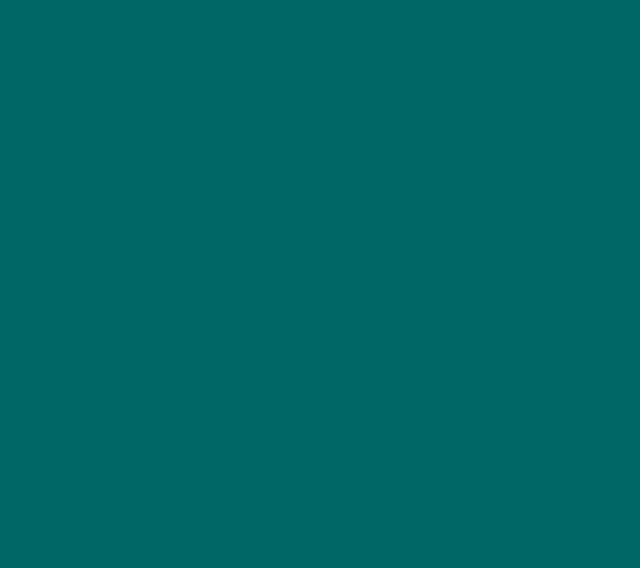
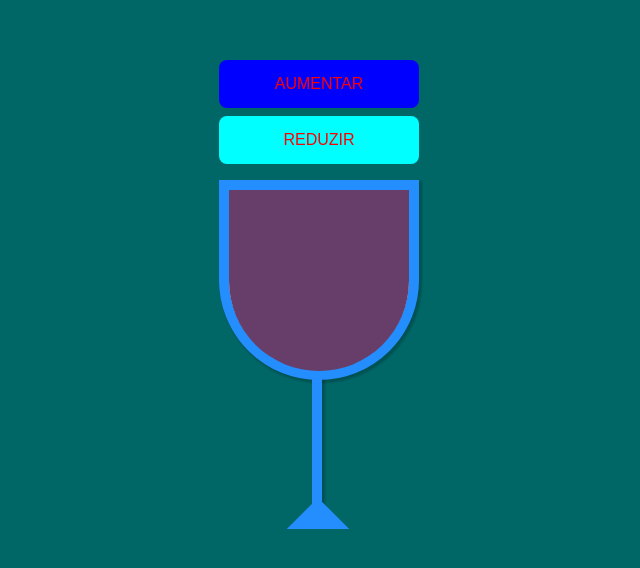
Before and after one commit to glacykm11/weather-app, an Angular app: page /shield in a window 1280 px wide. Before the commit this address led to /. Shown: the part 180-748 px from the top of the page, without its empty margins (321-961 px from the left). Built offline with nearby package versions, Linux system fonts and the light colour scheme.

Commit message:
implementação de escudo

```diff
--- a/angular.json
+++ b/angular.json
@@ -94,5 +94,8 @@
         }
       }
     }
+  },
+  "cli": {
+    "analytics": false
   }
 }
--- a/src/app/app-routing.module.ts
+++ b/src/app/app-routing.module.ts
@@ -5,6 +5,10 @@ const routes: Routes = [
   {
     path: "",
     loadChildren: () => import('./home/home.module').then(m => m.HomeModule)
+  },
+  {
+    path: "shield",
+    loadChildren: () => import('./shield/shield.module').then(m => m.ShieldModule)
   }
 ];
 
--- /dev/null
+++ b/src/app/shield/shield.component.html
@@ -0,0 +1,16 @@
+<div>
+    <div class="buttons">
+        <button [disabled]="counter == 0" (click)="reduzir()">AUMENTAR</button>
+        <button [disabled]="counter >= 100" (click)="aumentar()">REDUZIR</button>
+    </div>
+
+    <div class="shield">
+        <div [style]="alterarPreenchimentoEscudo()" class="shield__cover"></div>
+        <div class="cable"></div>
+        <div class="triangle">
+            <div class="arrow-left"></div>
+            <div class="line"></div>
+            <div class="arrow-right"></div>
+        </div>
+    </div>
+</div>
--- /dev/null
+++ b/src/app/shield/shield.component.scss
@@ -0,0 +1,92 @@
+.shield {
+    width: 200px;
+    height: 200px;
+    background-color: white;
+    position: relative;
+    border-bottom-left-radius: 100px;
+    border-bottom-right-radius: 100px;
+    border: 10px solid #248eff;
+    box-shadow: 2px 2px 2px 1px rgba(0, 0, 0, 0.2);
+    transition: all 1.5s;
+
+
+    &__cover {
+        position: absolute;
+        width: 180.3px;
+        height: 181px;
+        background-color: #673E69;
+        position: relative;
+        border-bottom-left-radius: 100px;
+        border-bottom-right-radius: 100px;
+        transition: all 1.5s;
+    }
+}
+
+.cable {
+    position: absolute;
+    width: 10px;
+    height: 130px;
+    top: 11.8rem;
+    left: 5.2rem;
+    background-color: #248eff;
+    box-shadow: 2px 2px 2px 1px rgba(0, 0, 0, 0.2);
+}
+
+.buttons {
+    display: flex;
+    flex-direction: column;
+    gap: 8px;
+    margin-bottom: 16px;
+
+    button {
+        all: unset;
+        height: 3rem;
+        width: 12.5rem;
+        text-align: center;
+        background-color: aqua;
+        border-radius: 8px;
+        color: red;
+        font-size: bold;
+        cursor: pointer;
+    }
+
+    button:disabled {
+        background-color: blue;
+    }
+
+}
+
+.triangle {
+    display: flex;
+    position: absolute;
+    top: 19.5rem;
+    left: 4.3rem;
+}
+
+.line {
+    position: absolute;
+    width: 8px;
+    height: 1.70rem;
+    left: 1rem;
+    background-color: #248eff;
+}
+
+.arrow-right {
+    width: 0;
+    height: 0;
+    border-top: 20px solid transparent;
+    border-bottom: 20px solid transparent;
+
+    border-left: 20px solid #248eff;
+    transform: rotate(-225deg);
+}
+
+.arrow-left {
+    width: 0;
+    height: 0;
+    border-top: 20px solid transparent;
+    border-bottom: 20px solid transparent;
+
+    border-right: 20px solid #248eff;
+    transform: rotate(225deg);
+}
--- /dev/null
+++ b/src/app/shield/shield.component.ts
@@ -0,0 +1,22 @@
+import { Component } from '@angular/core';
+
+@Component({
+  selector: 'app-shield',
+  templateUrl: './shield.component.html',
+  styleUrls: ['./shield.component.scss']
+})
+export class ShieldComponent {
+  public counter: number = 0;
+
+  public aumentar(): number {
+    return this.counter++;
+  }
+
+  public reduzir(): number {
+    return this.counter--;
+  }
+
+  public alterarPreenchimentoEscudo(): string {
+    return `clip-path: inset(${this.counter.toString()}% 0 0 0)`;
+  }
+}
```
Also changed, not shown: src/app/shield/shield-routing.module.ts (added, +13 -0 lines), src/app/shield/shield.module.ts (added, +17 -0 lines), 2 other files (tests, documents, lock files or other folders).
